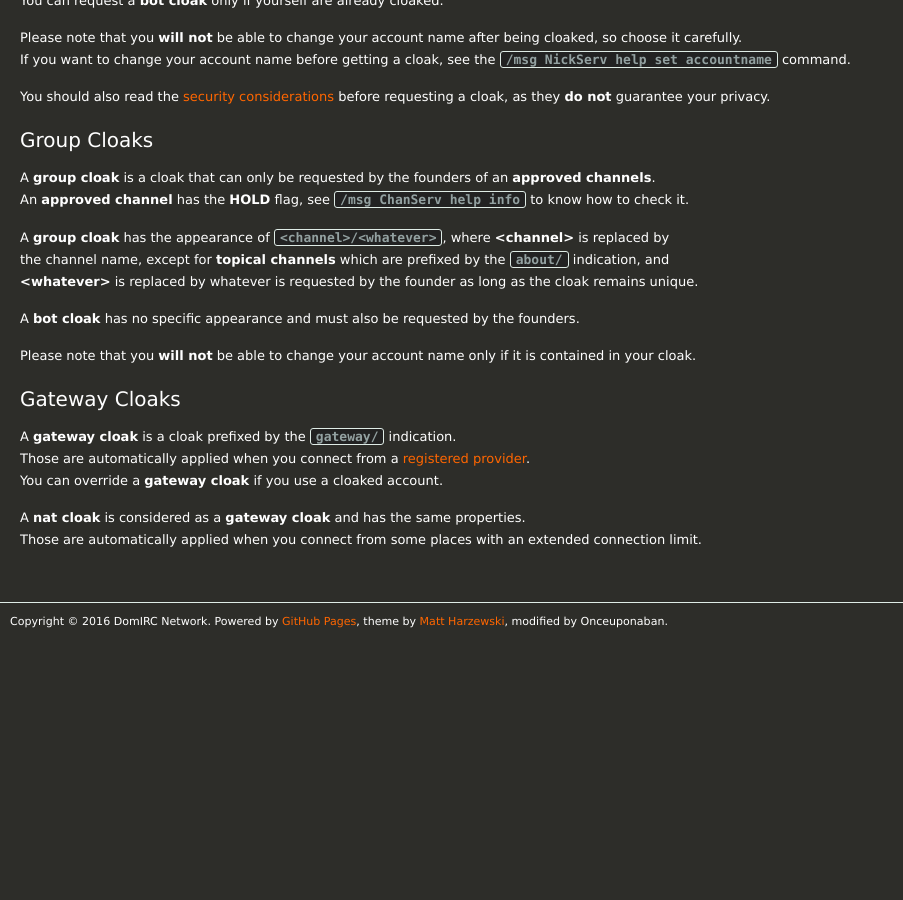
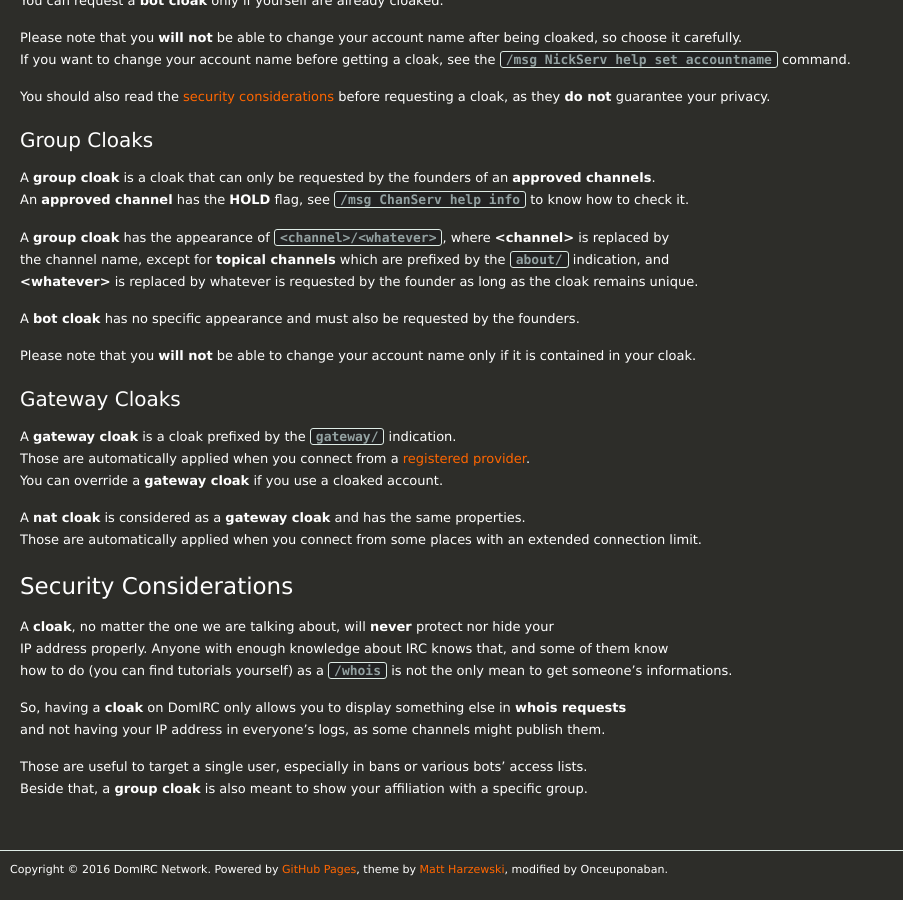
Before and after one commit to DomIRC/domirc.github.io, a Jekyll site: the page built from cloaks/index.md, in a window 1280 px wide and 900 px high, scrolled down 764 px. Shown: the whole window, without its empty margins (0-903 px from the left). Built offline with Jekyll 4.4.1, drawn with Linux system fonts in a browser that asks for light colours; nearby versions of some CDN libraries; before the commit the page ends 1415 px from its top, so only the background shows below that.

Commit message:
Added security considerations about cloaks

```diff
--- a/cloaks/index.md
+++ b/cloaks/index.md
@@ -49,3 +49,16 @@ You can override a **gateway cloak** if you use a cloaked account.
 
 A **nat cloak** is considered as a **gateway cloak** and has the same properties.
 Those are automatically applied when you connect from some places with an extended connection limit.
+
+
+# Security Considerations
+
+A **cloak**, no matter the one we are talking about, will **never** protect nor hide your
+IP address properly. Anyone with enough knowledge about IRC knows that, and some of them know
+how to do (you can find tutorials yourself) as a `/whois` is not the only mean to get someone's informations.
+
+So, having a **cloak** on DomIRC only allows you to display something else in **whois requests**
+and not having your IP address in everyone's logs, as some channels might publish them.
+
+Those are useful to target a single user, especially in bans or various bots' access lists.
+Beside that, a **group cloak** is also meant to show your affiliation with a specific group.
```
